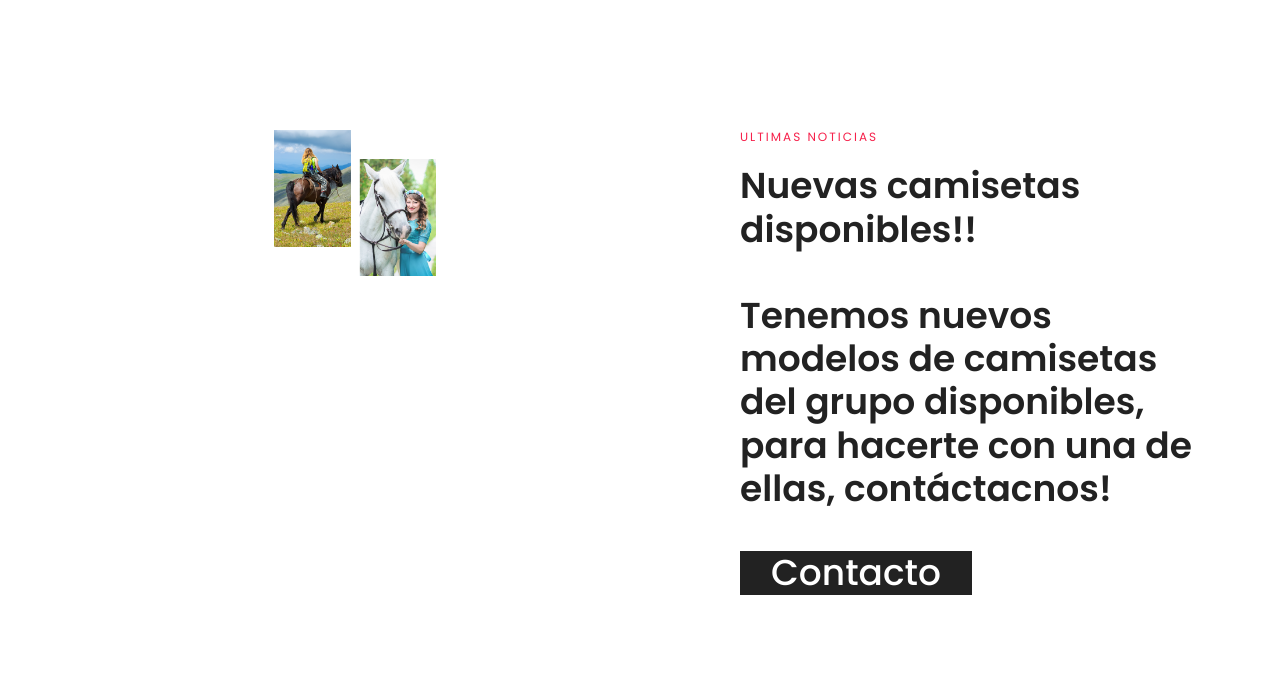
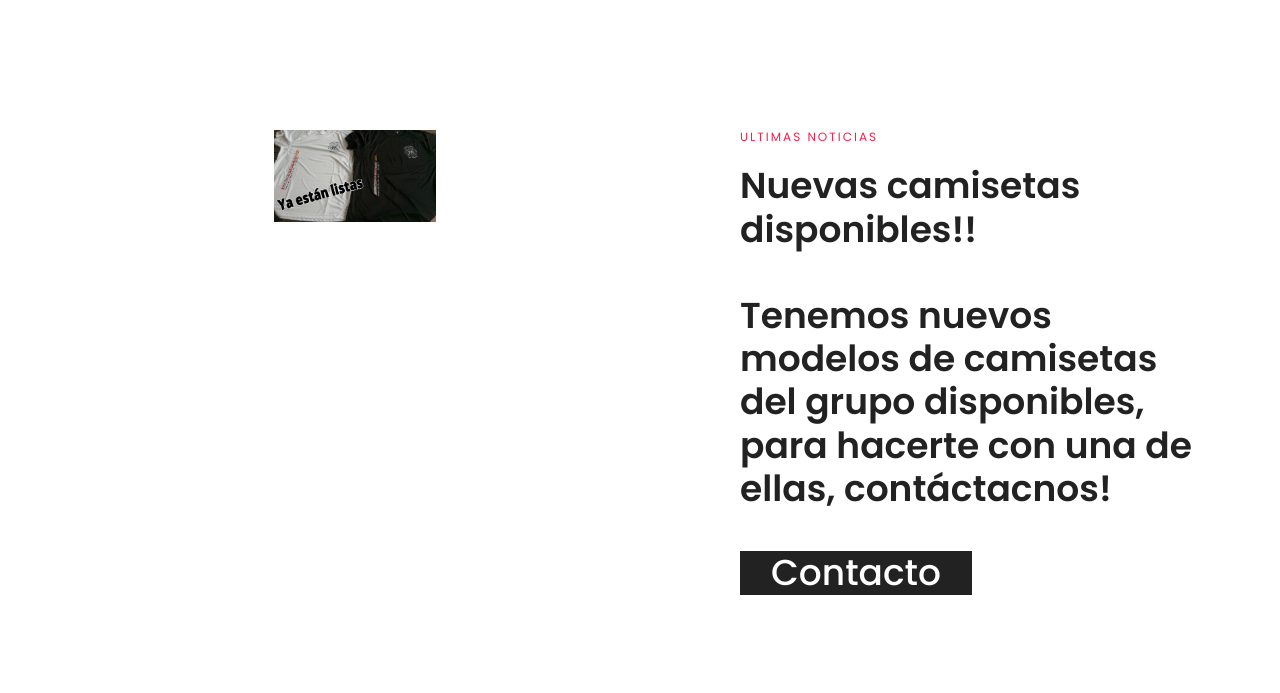
Before and after one commit to fanare46/versysAdeventures, a plain HTML site: page index.html in a window 1280 px wide. Shown: the part 1300-1993 px from the top of the page. Drawn offline with nearby package versions, Linux system fonts and the light colour scheme; some packages are replaced by stand-ins of ours.

Commit message:
dewefwefe

```diff
--- a/index.html
+++ b/index.html
@@ -109,7 +109,7 @@
 				<div class="container">
 					<div class="row">
 						<div class="col-lg-6 home-about-left">
-							<img class="mx-auto d-block img-fluid" src="img/about-img.png" alt="">
+							<img class="mx-auto d-block img-fluid" src="img/camisetas_versys.jpg" alt="">
 						</div>
 						<div class="col-lg-6 home-about-right">
 							<h6 class="text-uppercase">Ultimas noticias</h6>
```
